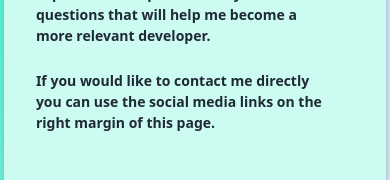
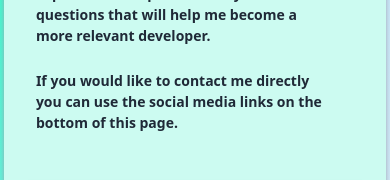
Before and after one commit to brunosarti83/portfolio, a React (Vite) app: page /feedback in a window 390 px wide. Shown: the part 466-646 px from the top of the page. Built offline with nearby package versions, Linux system fonts and the light colour scheme; no server answers.

Commit message:
Feedback(states links are on right or bottom according to responsive design)

```diff
--- a/src/Views/Feedback/Feedback.jsx
+++ b/src/Views/Feedback/Feedback.jsx
@@ -1,6 +1,21 @@
+import { useEffect, useState } from "react";
 import Form from "../../Components/Form/Form";
 
 export default function Feedback() {
+  const [windowWidth, setWindowWidth] = useState(window.innerWidth);
+
+  useEffect(() => {
+    const handleWindowResize = () => {
+      setWindowWidth(window.innerWidth);
+    };
+
+    window.addEventListener('resize', handleWindowResize);
+
+    return () => {
+      window.removeEventListener('resize', handleWindowResize);
+    };
+  },[]);
+
   return (
     <div className="flex flex-col md:flex-row min-h-[calc(100%_-_90px)] w-full bg-teal-100 max-md:pt-4">
       <div className="flex flex-col md:w-[55%] pl-8 pr-4 mt-2">
@@ -17,7 +32,7 @@ export default function Feedback() {
           <br />
           <p className="font-source font-semibold text-[14px] text-gray-800">
             If you would like to contact me directly you can use the social
-            media links on the right margin of this page.
+            media links on the {windowWidth > 767 ? "right margin of this page." : "bottom of this page."}
           </p>
         </div>
       </div>
```
